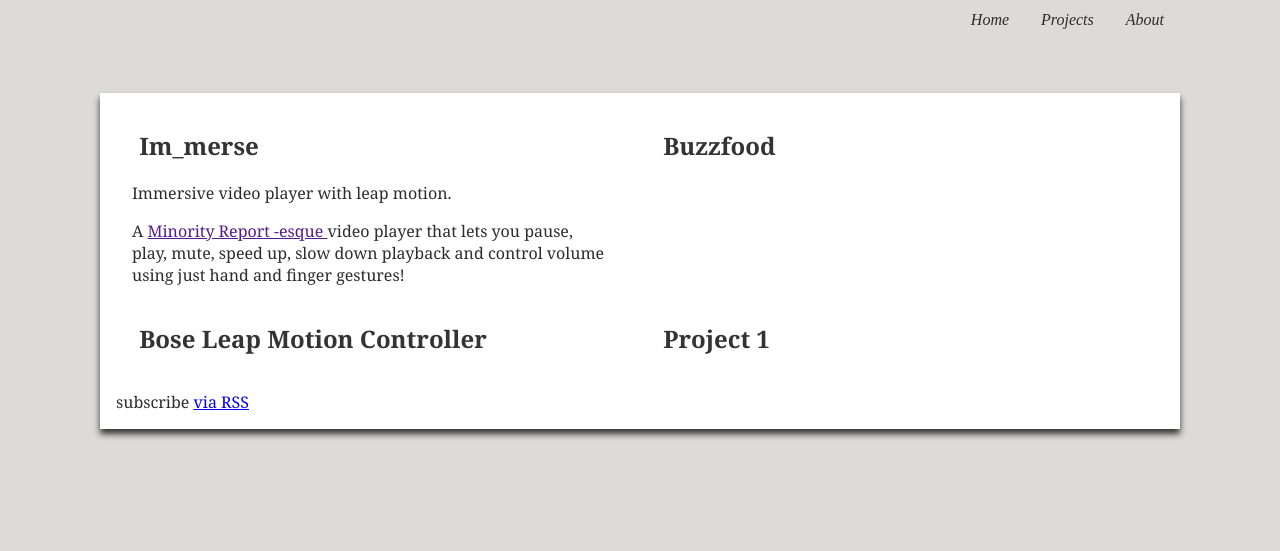
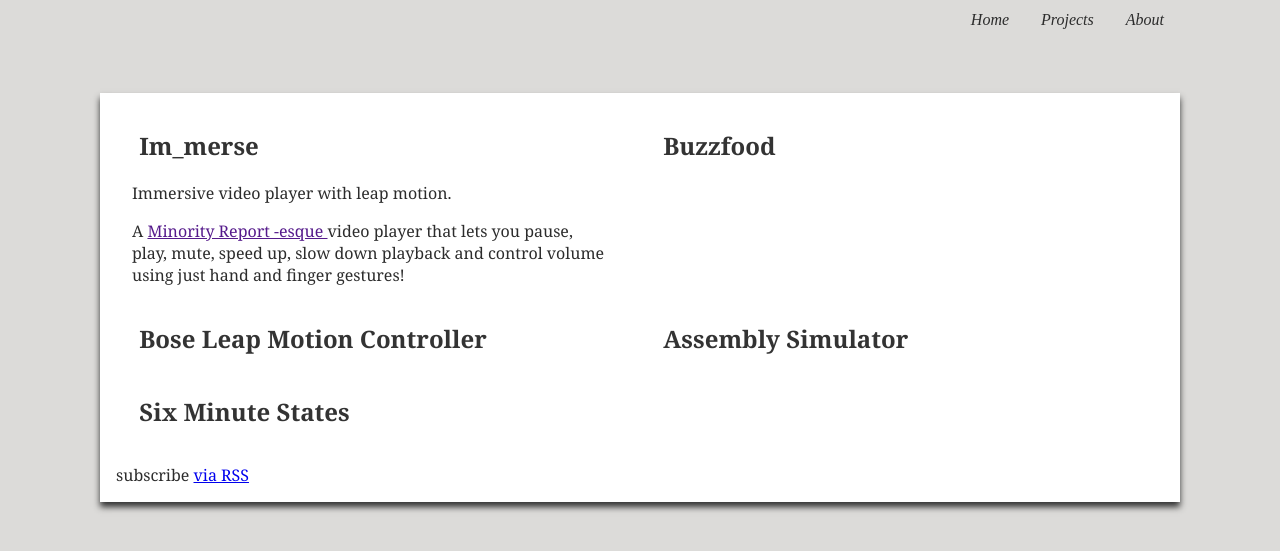
Before and after one commit to szaman19/szaman19.github.io, a Jekyll site: the page built from projects/index.md, in a window 1280 px wide. Shown: the top 551 px of the page. Built offline with Jekyll 4.4.1, drawn with Linux system fonts in a browser that asks for light colours.

Commit message:
Fixed title issue on maine page on mobile

```diff
--- a/_sass/_layout.scss
+++ b/_sass/_layout.scss
@@ -24,7 +24,8 @@
       #sectionTitle{
         color: #333;
         margin-top: 5px;
-        padding-left: 8em;
+        // WHAT THE FUCK WAS I ON WHEN I WROTE THIS LINE
+        // padding-left: 8em;
         h1{
           margin: auto;
         }
--- a/index.html
+++ b/index.html
@@ -7,7 +7,7 @@
   <div class="blog section">
     <div id="sectionTitle">
       <h1 class="blog-title">
-        Shehtab Zaman
+        Shehtab's Site
       </h1>
     </div>
     <div class="main">
--- a/projects/index.md
+++ b/projects/index.md
@@ -38,7 +38,14 @@
                     <li>
                         <div class="blog-post">
                             <h2>
-                                <a class="post-link" href="">Project 1</a>
+                                <a class="post-link" href="">Assembly Simulator</a>
+                            </h2>
+                        </div>
+                    </li>
+                    <li>
+                        <div class="blog-post">
+                            <h2>
+                                <a class="post-link" href="">Six Minute States</a>
                             </h2>
                         </div>
                     </li>
```
